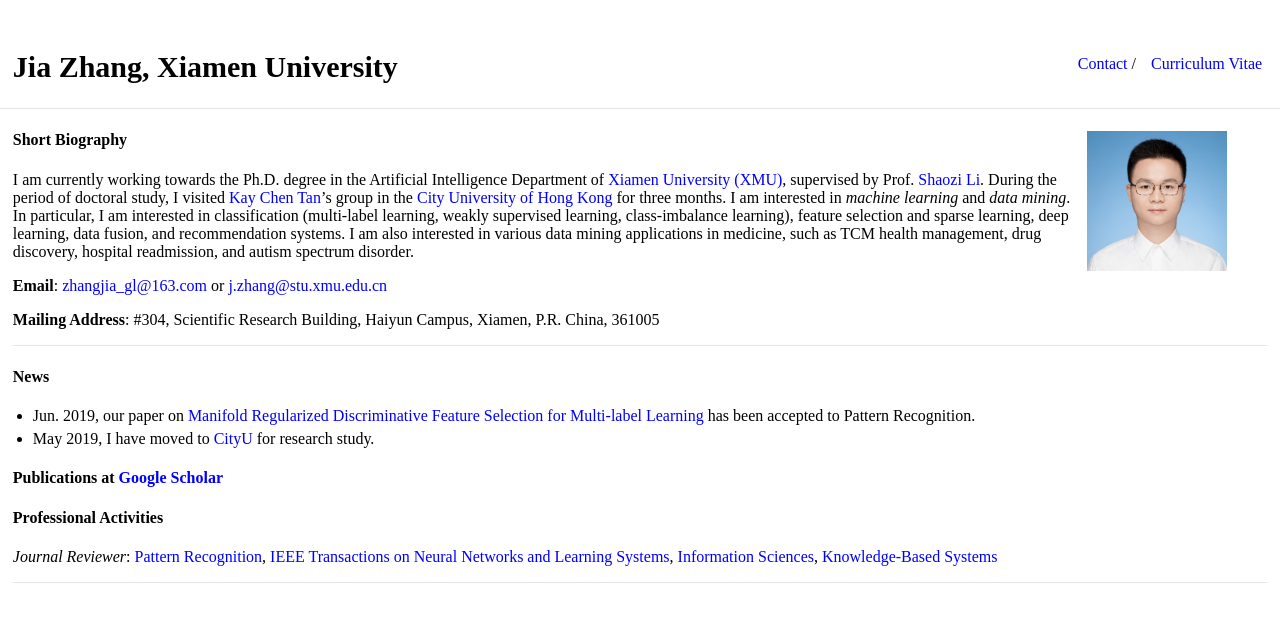
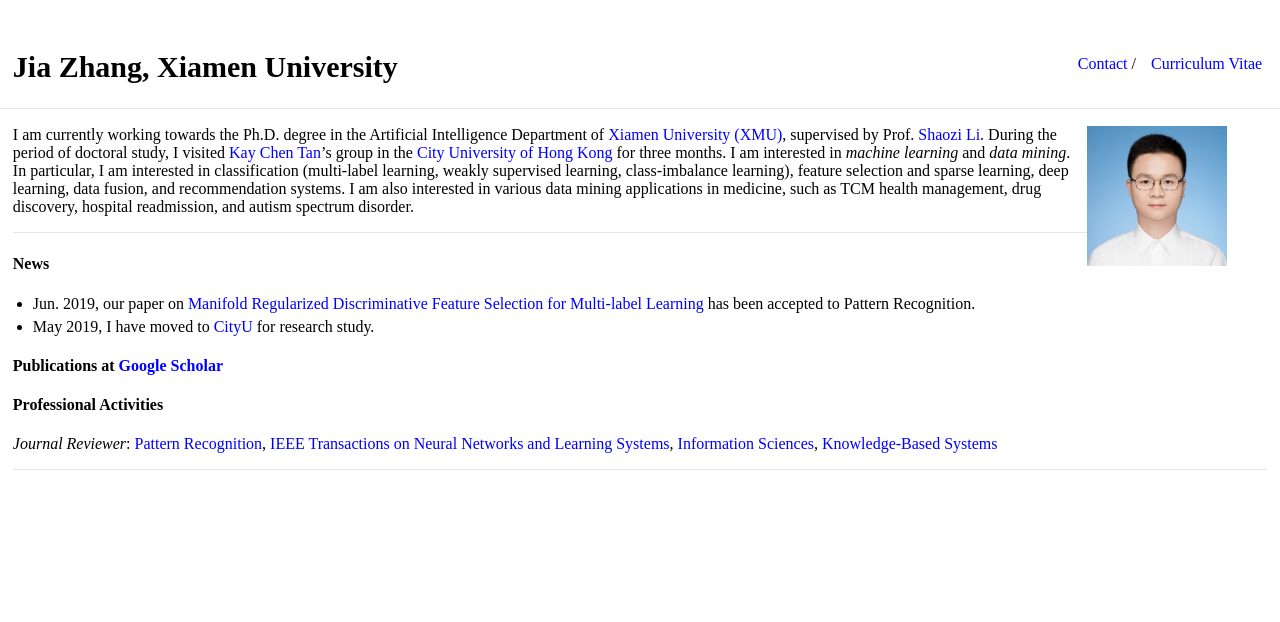
Before and after one commit to jiazhang-ml/jiazhang-ml.github.io, a Jekyll site: the page built from index.md, in a window 1280 px wide, cut to the strip 0-876 px from the top of the page. Shown: the top 622 px of the strip. Built offline with Jekyll 4.4.1, drawn with Linux system fonts in a browser that asks for light colours.

Commit message:
Update index.md

```diff
--- a/index.md
+++ b/index.md
@@ -4,13 +4,7 @@ layout: default
 
 <img class="profile-picture" src="jiazhang.jpg">
 
-#### Short Biography
-
 I am currently working towards the Ph.D. degree in the Artificial Intelligence Department of [Xiamen University (XMU)](https://www.xmu.edu.cn/), supervised by Prof. [Shaozi Li](http://imt.xmu.edu.cn/szdw.html). During the period of doctoral study, I visited [Kay Chen Tan](http://www.cityu.edu.hk/stfprofile/kaytan.htm)'s group in the [City University of Hong Kong](https://www.cityu.edu.hk/) for three months. I am interested in *machine learning* and *data mining*. In particular, I am interested in classification (multi-label learning, weakly supervised learning, class-imbalance learning), feature selection and sparse learning, deep learning, data fusion, and recommendation systems. I am also interested in various data mining applications in medicine, such as TCM health management, drug discovery, hospital readmission, and autism spectrum disorder.
-
-**Email**: [zhangjia_gl@163.com](mailto:zhangjia_gl@163.com) or [j.zhang@stu.xmu.edu.cn](mailto:j.zhang@stu.xmu.edu.cn)
-
-**Mailing Address**: #304, Scientific Research Building, Haiyun Campus, Xiamen, P.R. China, 361005
 
 ---
 
```
